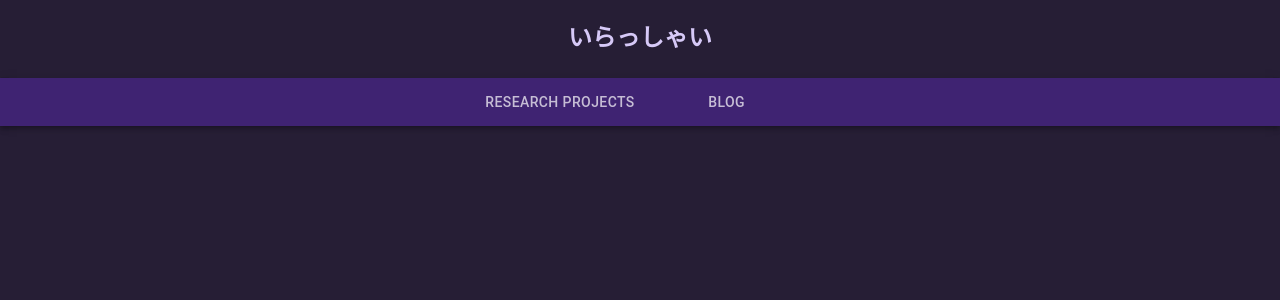
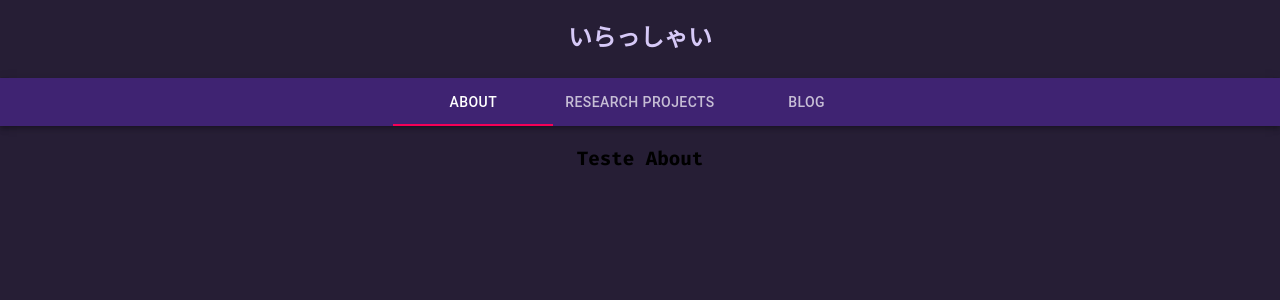
Before and after one commit to Franreno/franreno.github.io, a Next.js app: page / in a window 1280 px wide. Shown: the top 300 px of the page. Built offline with nearby package versions, Linux system fonts and the light colour scheme.

Commit message:
Testing with image

```diff
--- a/components/irashai.js
+++ b/components/irashai.js
@@ -2,19 +2,42 @@ import styles from '../styles/irashai.module.css'
 import AppBar from '@material-ui/core/AppBar';
 import Tabs from '@material-ui/core/Tabs';
 import Tab from '@material-ui/core/Tab';
+import React from 'react';
+import TabPanel from '../components/tabPanel';
+import Scientific from './scientific';
 
 export default function Irashai() {
+
+    const [value, setValue] = React.useState(0);
+
+    const selectTab = (event,newValue) => {
+        setValue(newValue);
+    }
+
     return (
         <>
         <div className={styles.mainContainer}>
             <h2 className={styles.title}>いらっしゃい</h2>
 
             <AppBar position="static" style={{background: '#3f2372'}}>
-                <Tabs centered>
+                <Tabs centered value={value} onChange={selectTab}>
+                    <Tab label="About"/>
                     <Tab label="Research Projects"/>
                     <Tab label="Blog"/>
                 </Tabs>
             </AppBar>
+
+            <TabPanel index={0} value={value}>
+                <h3>Teste About</h3>
+            </TabPanel>
+
+            <TabPanel index={1} value={value}>
+                <Scientific/>
+            </TabPanel>
+
+            <TabPanel index={2} value={value}>
+                <h3>Teste Blog</h3>
+            </TabPanel>
 
         </div>
 
--- a/components/scientific.js
+++ b/components/scientific.js
@@ -0,0 +1,10 @@
+import styles from '../styles/scientific.module.css'
+
+export default function Scientific() {
+    return (
+        <>
+        <img src={"images/Rio.png"} className={styles.img}></img>
+        <h3>Text</h3>
+        </>
+    )
+}
--- /dev/null
+++ b/components/tabPanel.js
@@ -0,0 +1,18 @@
+import React from 'react'
+
+export default function TabPanel(props) {
+  const { children, value, index, ...other } = props;
+
+  return (
+    <div
+      role="tabpanel"
+      hidden={value !== index}
+      id={`simple-tabpanel-${index}`}
+      {...other}
+    >
+      {value === index && (
+          children
+      )}
+    </div>
+  );
+}
--- a/pages/index.js
+++ b/pages/index.js
@@ -1,5 +1,4 @@
 import Head from 'next/head';
-// import Image from 'next/image'
 import Layout from '../components/layout';
 import Irashai from '../components/irashai';
 
```
Also changed, not shown: styles/scientific.module.css (added).
